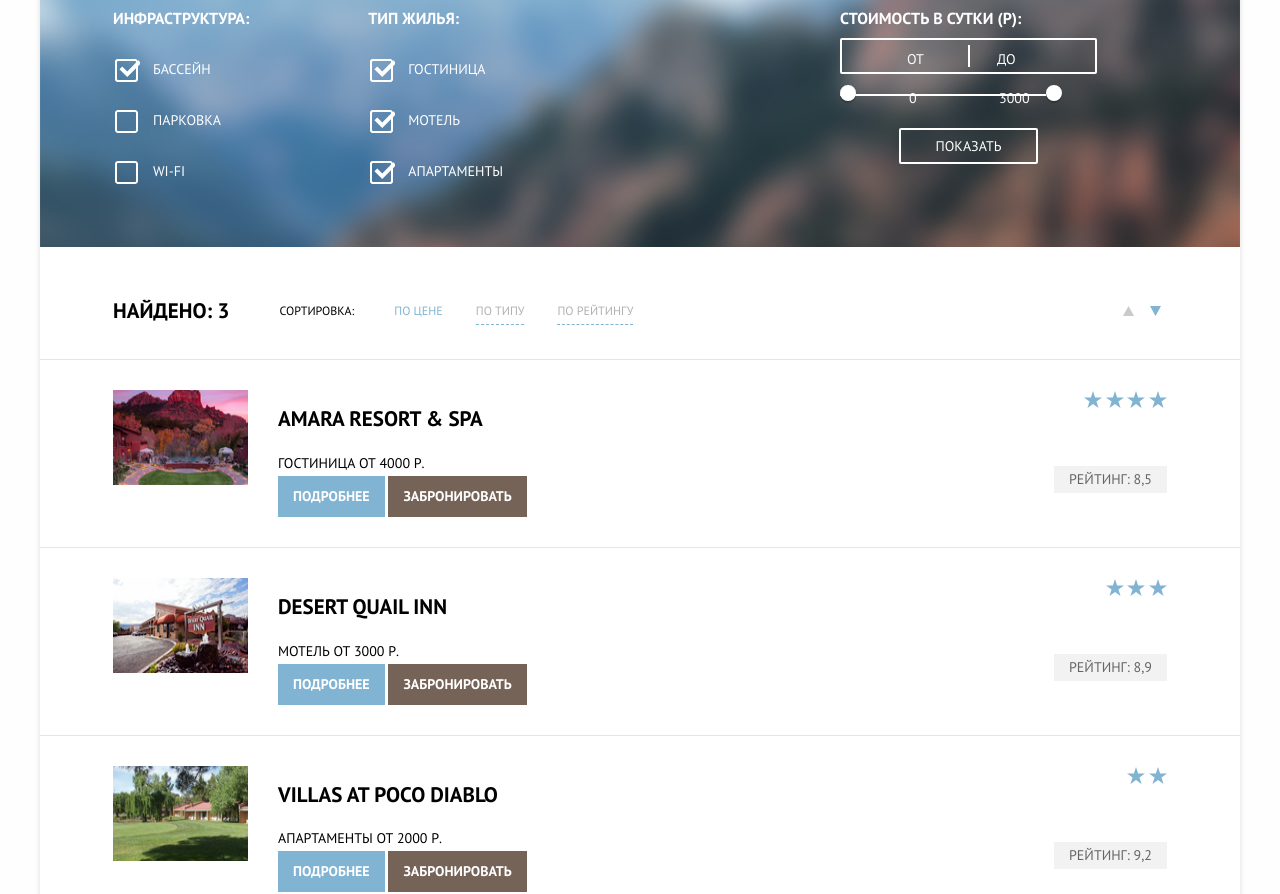
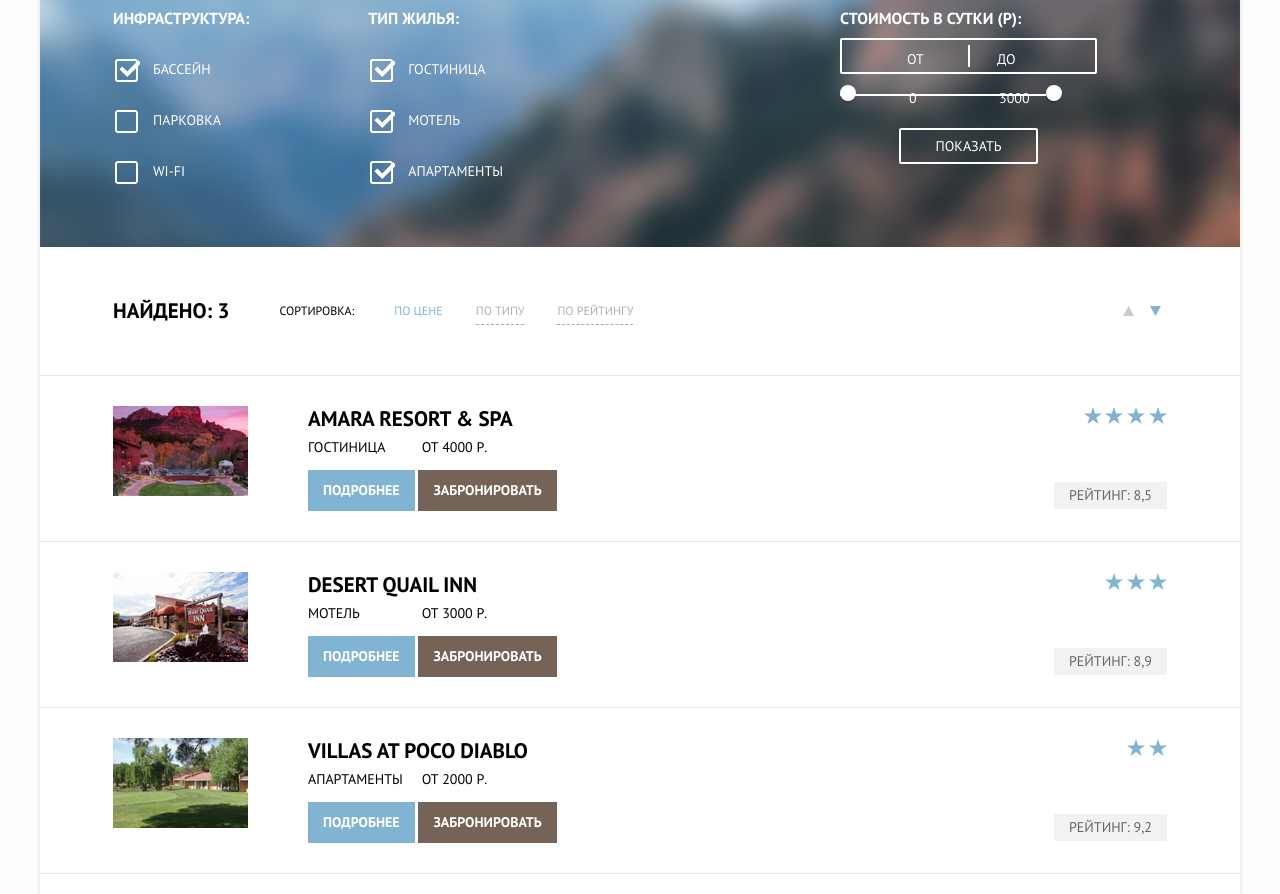
Before and after one commit to IstominaDarya/1031123-sedona-25, a plain HTML site: page hotels.html in a window 1280 px wide. Shown: the part 93-987 px from the top of the page. Drawn offline with Linux system fonts and the light colour scheme.

Commit message:
На защиту

```diff
--- a/css/style.css
+++ b/css/style.css
@@ -26,7 +26,7 @@ body {
   margin: 0 auto;
   padding: 0 0;
   background-color: #ffffff;
-  box-shadow: 0 0 5px #dbdbdb
+  box-shadow: 0 0 5px #dbdbdb;
 }
 
 .index-container {
@@ -302,13 +302,14 @@ input[type="radio"].visually-hidden {
 }
 
 .booking-form {
-  width: 575px;
+  width: 576px;
   margin-bottom: 78px;
   background-color: #ffffff;
 }
 
 .booking-form-hide {
   display: none;
+  animation: bounce 0.5s;
 }
 
 .booking-wrapper {
@@ -326,7 +327,7 @@ input[type="radio"].visually-hidden {
   margin-bottom: 30px;
 }
 
-.booking:last-child {
+.booking-item:last-child {
   margin-bottom: 0px;
 }
 
@@ -403,9 +404,8 @@ input[type="radio"].visually-hidden {
 }
 
 .calendar {
-  position: absolute;
   right: 0;
-  background: none;
+  background-color: #f2f2f2;
 }
 
 .more:hover line,
@@ -649,9 +649,7 @@ input[type="radio"].visually-hidden {
 
 .filters-result {
   display: flex;
-  padding-left: 73px;
-  padding-right: 73px;
-  padding-top: 30px;
+  padding: 30px 73px;
   align-items: center;
 }
 
@@ -730,12 +728,15 @@ li .current-sorting {
 .hotels-list {
   display: flex;
   flex-direction: column;
+  margin: 0;
+  padding: 0;
 }
 
 .hotels-item {
   border-top: 1px solid #e5e5e5;
   display: flex;
   flex-wrap: wrap;
+  justify-content: space-between;
   padding: 30px 73px;
 }
 
@@ -744,22 +745,22 @@ li .current-sorting {
 }
 
 .hotel-image {
-  height: 95px;
   width: 135px;
   margin-right: 30px;
 }
 
-.hotels-item-info {
-}
-
-.hotel-description {
+.hotel-item-info {
+  width: 290px;
+  padding-left: 30px;
+  margin-right: auto;
 }
 
 .hotel-name {
   color: #000000;
   font-size: 21px;
   font-weight: 700;
-  margin: 0;
+  margin-top: 0;
+  margin-bottom: 10px;
 }
 
 .hotel-name:hover {
@@ -768,6 +769,14 @@ li .current-sorting {
 
 .hotel-name:active {
   color: rgba(0, 0, 0, 0.3);
+}
+
+.hotel-type,
+.hotel-price {
+  display: inline-block;
+  vertical-align: middle;
+  width: 110px;
+  margin-bottom: 10px;
 }
 
 .hotel-button {
@@ -825,8 +834,7 @@ li .current-sorting {
 }
 
 .main-footer {
-  padding-bottom: 35px;
-  padding-top: 35px;
+  padding: 35px 0;
   display: flex;
   align-items: center;
   color: #000000;
@@ -899,8 +907,10 @@ li .current-sorting {
 }
 
 .footer-copyright {
+  display: flex;
   width: 400px;
-  text-align: center;
+  justify-content: center;
+  align-items: center;
 }
 
 .footer-logo {
@@ -916,7 +926,6 @@ li .current-sorting {
 }
 
 .footer-copyright span {
-  padding-bottom: 20px;
   padding-right: 10px;
   color: #000000;
   font-size: 14px;
--- a/hotels.html
+++ b/hotels.html
@@ -107,11 +107,11 @@
         <ul class="hotels-list">
           <li class="hotels-item">
             <img class="hotel-image" src="img/amara.jpg" width="135" height="90" alt="Фото Amara Resort & Spa">
-            <div class="hotels-item-info">
-            <h3><a class="hotel-name" href="#">Amara Resort & Spa</a></h3>
+            <div class="hotel-item-info">
+            <a class="hotel-name" href="#">Amara Resort & Spa</a>
             <div class="hotel-description">
-              <span class="hotel-type">Гостиница</span>
-              <span class="hotel-price">От 4000 Р.</span>
+              <span class="hotel-description hotel-type">Гостиница</span>
+              <span class="hotel-description hotel-price">От 4000 Р.</span>
             </div>
               <a class="hotel-button details" href="amara.html">Подробнее</a>
               <a class="hotel-button book" href="#">Забронировать</a>
@@ -129,8 +129,8 @@
 
           <li class="hotels-item">
               <img class="hotel-image" src="img/desert.jpg" width="135" height="90" alt="Фото Desert Quail Inn">
-              <div class="hotels-item-info">
-              <h3><a class="hotel-name" href="#">Desert Quail Inn</a></h3>
+              <div class="hotel-item-info">
+              <a class="hotel-name" href="#">Desert Quail Inn</a>
               <div class="hotel-description">
                 <span class="hotel-type">Мотель</span>
                 <span class="hotel-type">От 3000 Р.</span>
@@ -150,8 +150,8 @@
 
             <li class="hotels-item">
                 <img class="hotel-image" src="img/villas.jpg" width="135" height="90" alt="Фото Villas at Poco Diablo">
-                <div class="hotels-item-info">
-                <h3><a class="hotel-name" href="#">Villas at Poco Diablo</a></h3>
+                <div class="hotel-item-info">
+                <a class="hotel-name" href="#">Villas at Poco Diablo</a>
                 <div class="hotel-descriprion">
                   <span class="hotel-type">Апартаменты</span>
                   <span class="hotel-price">От 2000 Р.</span>
```
Also changed, not shown: index.html (+5 -15 lines), js/script.js (added, +8 -0 lines).
